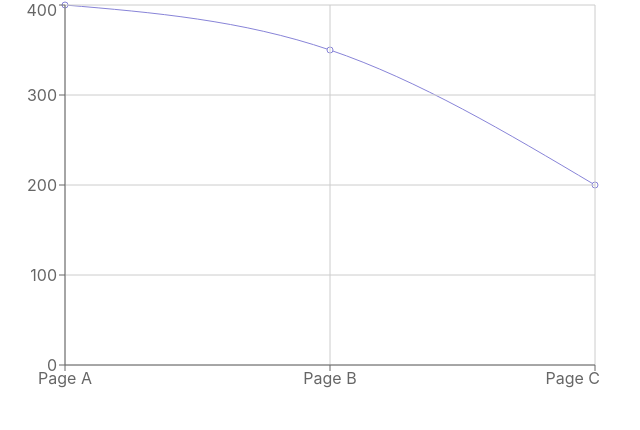
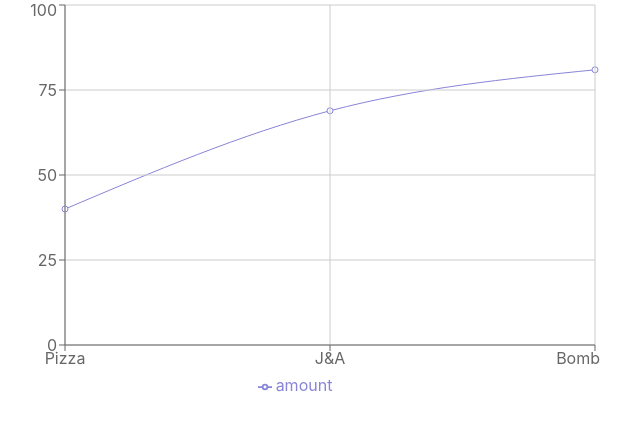
Before and after one commit to ChrisDusyk/budgeter, a React (Create React App) app: page / in a window 1280 px wide. Shown: the top 430 px of the page, without its empty margins (0-640 px from the left). Built offline with nearby package versions, Linux system fonts and the light colour scheme.

Commit message:
Better data

```diff
--- a/src/pages/first-chart/FIrstChart.tsx
+++ b/src/pages/first-chart/FIrstChart.tsx
@@ -1,17 +1,20 @@
-import { LineChart, Line, CartesianGrid, XAxis, YAxis } from "recharts";
+import { LineChart, Line, CartesianGrid, XAxis, YAxis, Tooltip, Legend } from "recharts";
+
 const data = [
-	{ name: "Page A", uv: 400, pv: 2400, amt: 2400 },
-	{ name: "Page B", uv: 350, pv: 2500, amt: 2500 },
-	{ name: "Page C", uv: 200, pv: 1000, amt: 1500 },
+	{ name: "Pizza", amount: 39.99 },
+	{ name: "J&A", amount: 68.89 },
+	{ name: "Bomb", amount: 80.94 },
 ];
 
 export function FirstChart() {
 	return (
 		<LineChart width={600} height={400} data={data}>
-			<Line type="monotone" dataKey="uv" stroke="#8884d8" />
+			<Line type="monotone" dataKey="amount" stroke="#8884d8" />
 			<CartesianGrid stroke="#ccc" />
 			<XAxis dataKey="name" />
 			<YAxis />
+			<Tooltip />
+			<Legend />
 		</LineChart>
 	);
 }
```
